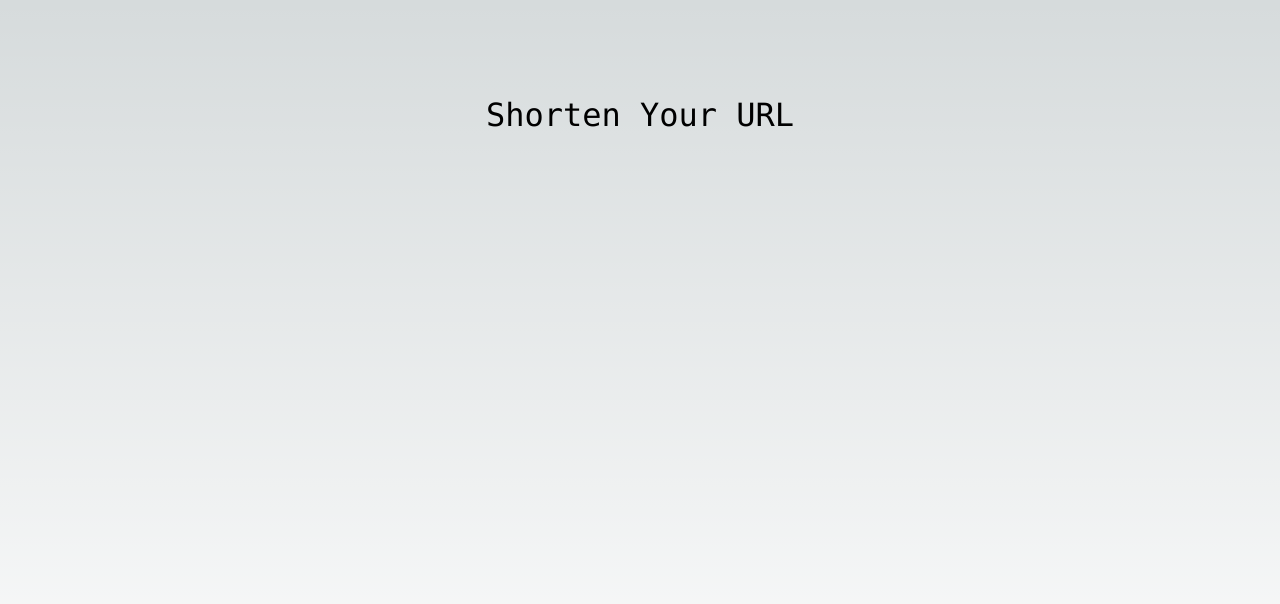
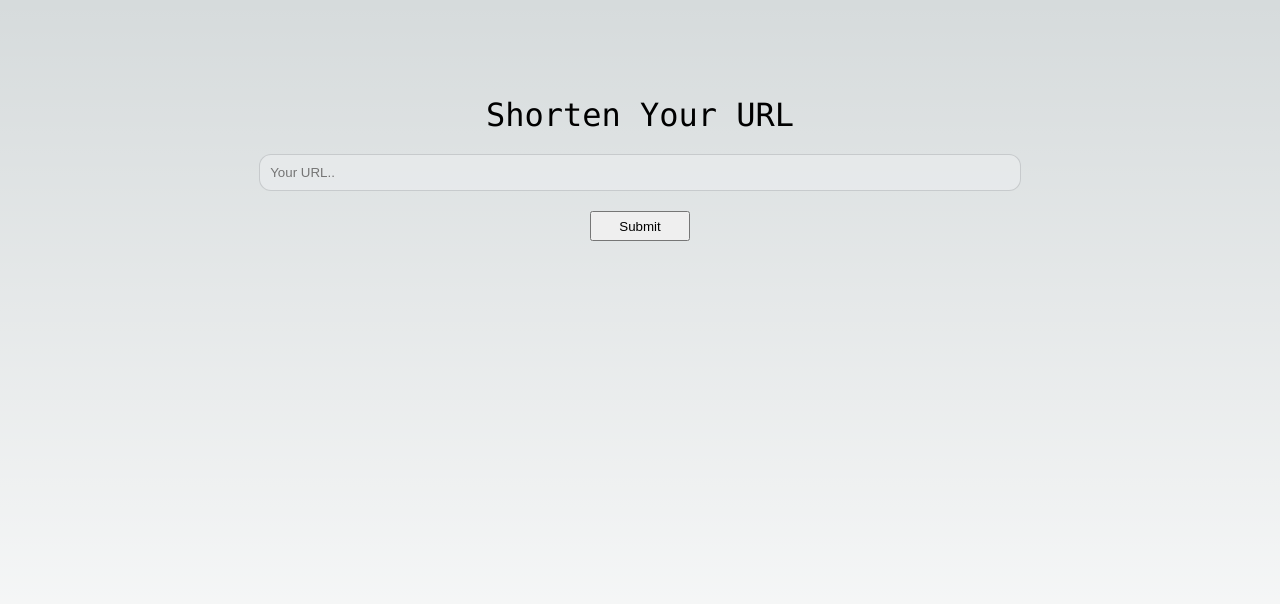
Before and after one commit to Sadia1505076/url_shortener_with_docker_aws, a Next.js app: page / in a window 1280 px wide. Shown: the top 604 px of the page. Built offline with nearby package versions, Linux system fonts and the light colour scheme.

Commit message:
basic UI

```diff
--- a/pages/index.tsx
+++ b/pages/index.tsx
@@ -16,11 +16,8 @@ export default function Home() {
       </Head>
       <main className={styles.main}>
         <div className={styles.description}>
-          Shorten Your URL
-          {/* <p>
-            Get started by editing&nbsp;
-            <code className={styles.code}>pages/index.tsx</code>
-          </p>
+          <p>Shorten Your URL</p>
+          {/*
           <div>
             <a
               href="https://vercel.com?utm_source=create-next-app&utm_medium=default-template&utm_campaign=create-next-app"
@@ -38,6 +35,10 @@ export default function Home() {
               />
             </a>
           </div> */}
+          <form action="/send-data-here" method="post">
+            <input type="url" id="long_url" name="long_url" required placeholder="Your URL.."/>
+            <button type="submit">Submit</button>
+          </form>
         </div>
 
         {/* <div className={styles.center}>
--- a/styles/Home.module.css
+++ b/styles/Home.module.css
@@ -16,6 +16,8 @@
   width: 100%;
   z-index: 2;
   font-family: var(--font-mono);
+  flex-direction: column;
+  column-gap: 10px;
 }
 
 .description a {
@@ -25,13 +27,27 @@
   gap: 0.5rem;
 }
 
-.description p {
-  position: relative;
-  margin: 0;
-  padding: 1rem;
+.description form {
+  display: flex;
+  width: 70%;
+  flex-direction: column;
+  justify-content: center;
+  align-items: center;
+}
+
+.description form input {
+  margin-top: 20px;
+  width: 100%;
+  padding: 10px;
   background-color: rgba(var(--callout-rgb), 0.5);
-  border: 1px solid rgba(var(--callout-border-rgb), 0.3);
+  border: 1px solid rgba(var(--card-border-rgb), 0.3);
   border-radius: var(--border-radius);
+}
+
+.description form button {
+  margin-top: 20px;
+  width: 100px;
+  height: 30px;
 }
 
 .code {
```
